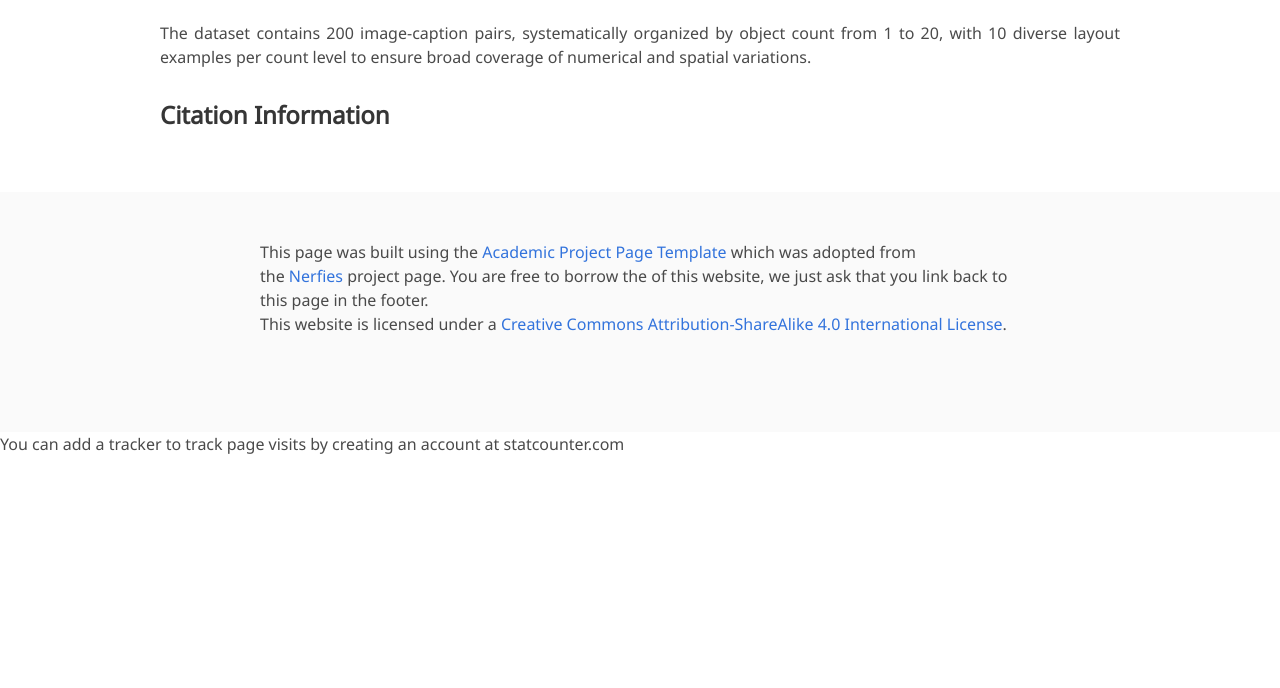
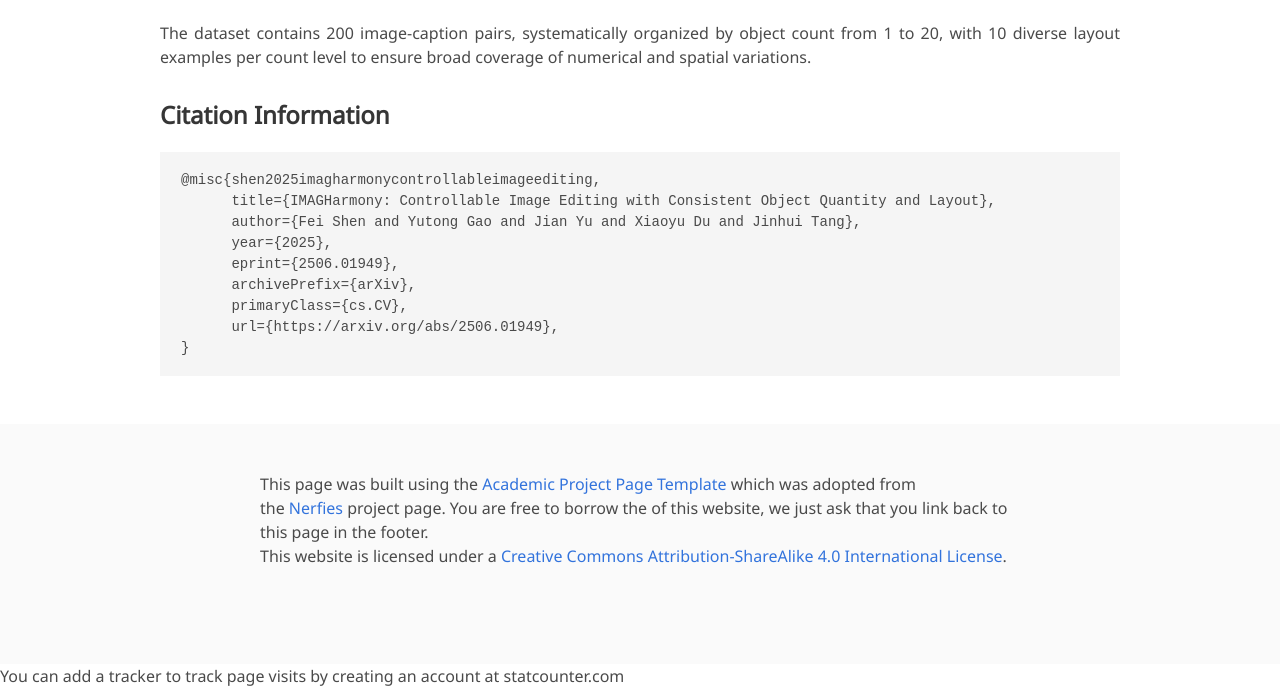
Before and after one commit to revive234/IMAGHarmony.github.io, a plain HTML site: page index.html in a window 1280 px wide. Shown: the part 4255-4943 px from the top of the page. Before the commit the page ends 4711 px from the top, so only its background shows below. Drawn offline with nearby package versions, Linux system fonts and the light colour scheme; some icons are missing; a web font is replaced by a local one.

Commit message:
update citation

```diff
--- a/index.html
+++ b/index.html
@@ -409,12 +409,15 @@
 
 
                 <h3 class="title is-4">Citation Information</h3>
-                <!-- <pre><code>@article{shen2024IMAGDressing-v1,
-    title={IMAGDressing-v1: Customizable Virtual Dressing},
-    author={Shen, Fei and Jiang, Xin and He, Xin and Ye, Hu and Wang, Cong, and Du, Xiaoyu, Zechao, Li and Tang, Jinhui},
-    booktitle={arXiv preprint arXiv:2407.12705},
-    year={2024}
-  }</code></pre> -->
+                <pre><code>@misc{shen2025imagharmonycontrollableimageediting,
+      title={IMAGHarmony: Controllable Image Editing with Consistent Object Quantity and Layout},
+      author={Fei Shen and Yutong Gao and Jian Yu and Xiaoyu Du and Jinhui Tang},
+      year={2025},
+      eprint={2506.01949},
+      archivePrefix={arXiv},
+      primaryClass={cs.CV},
+      url={https://arxiv.org/abs/2506.01949},
+}</code></pre>
             </div>
         </div>
     </section>
```
